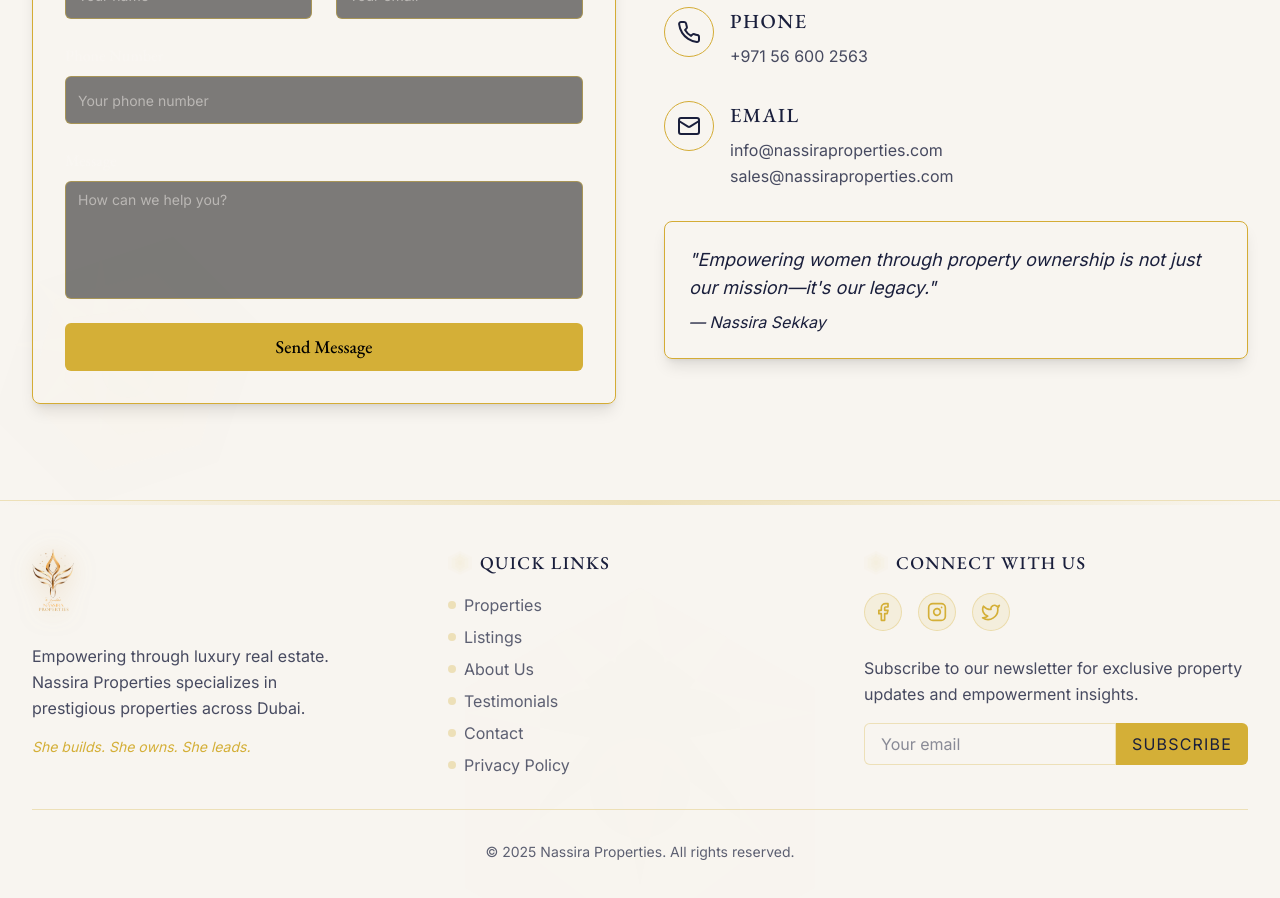
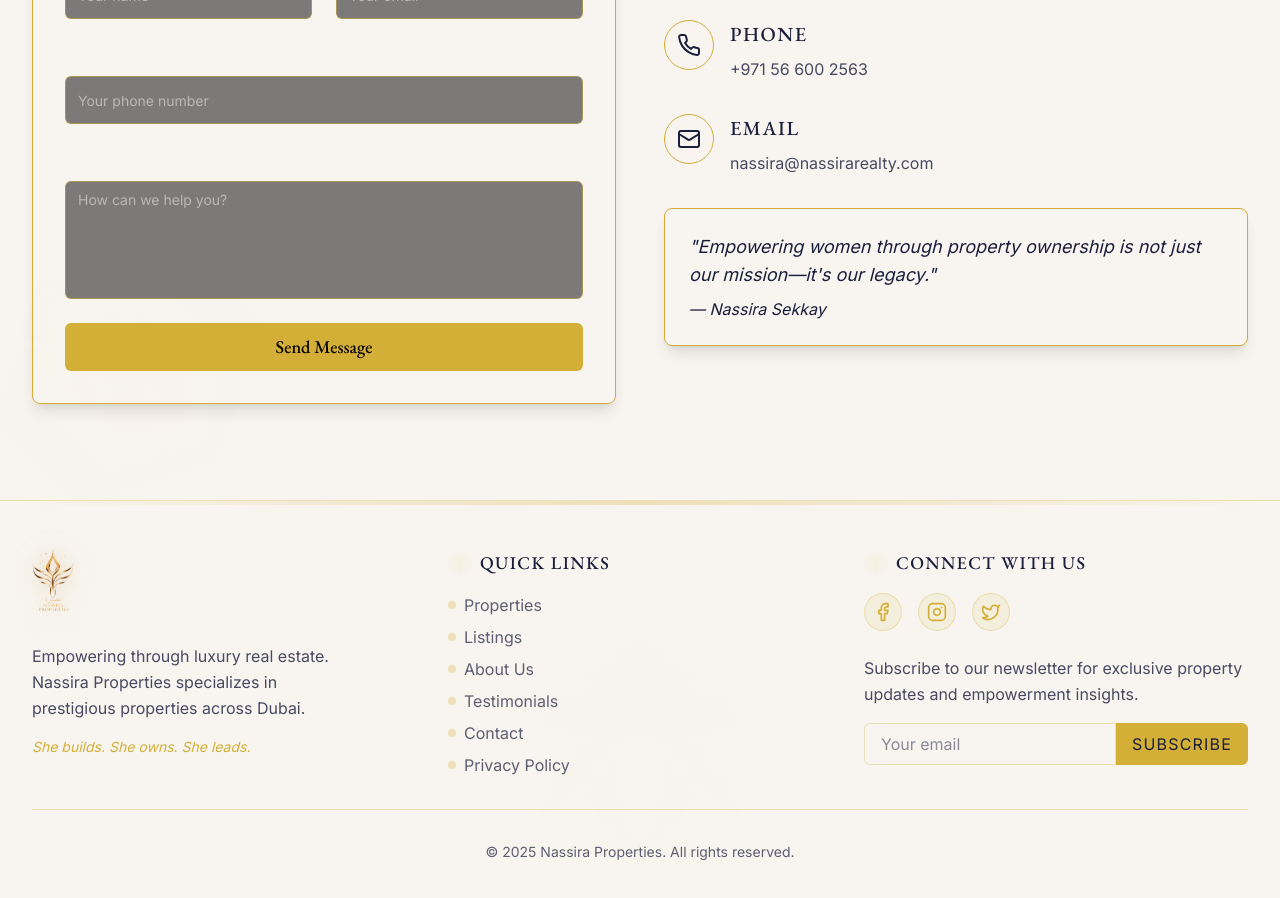
Before and after one commit to parthganguly/nassira-properties, a Next.js app: page / in a window 1280 px wide. Shown: the part 4100-4998 px from the top of the page. Built offline with nearby package versions, Linux system fonts and the light colour scheme.

Commit message:
contact again

```diff
--- a/app/contact/page.tsx
+++ b/app/contact/page.tsx
@@ -44,8 +44,6 @@ export default function ContactPage() {
                     <h3 className="garamond text-xl font-medium mb-2 text-brand-gold">Phone</h3>
                     <p className="garamond text-lg text-brand-navy">
                       +971 56 600 2563
-                      <br />
-                      +971 56 600 2563
                     </p>
                   </div>
                 </div>
@@ -57,9 +55,7 @@ export default function ContactPage() {
                   <div>
                     <h3 className="garamond text-xl font-medium mb-2 text-brand-gold">Email</h3>
                     <p className="garamond text-lg text-brand-navy">
-                      info@nassiraproperties.com
-                      <br />
-                      sales@nassiraproperties.com
+                    nassira@nassirarealty.com
                     </p>
                   </div>
                 </div>
--- a/components/contact-section.tsx
+++ b/components/contact-section.tsx
@@ -67,9 +67,7 @@ export function ContactSection() {
                 <div>
                   <h3 className="font-garamond text-xl font-medium mb-2 text-brand-gold">Email</h3>
                   <p className="text-body text-brand-navy">
-                    info@nassiraproperties.com
-                    <br />
-                    sales@nassiraproperties.com
+                  nassira@nassirarealty.com
                   </p>
                 </div>
               </div>
```
